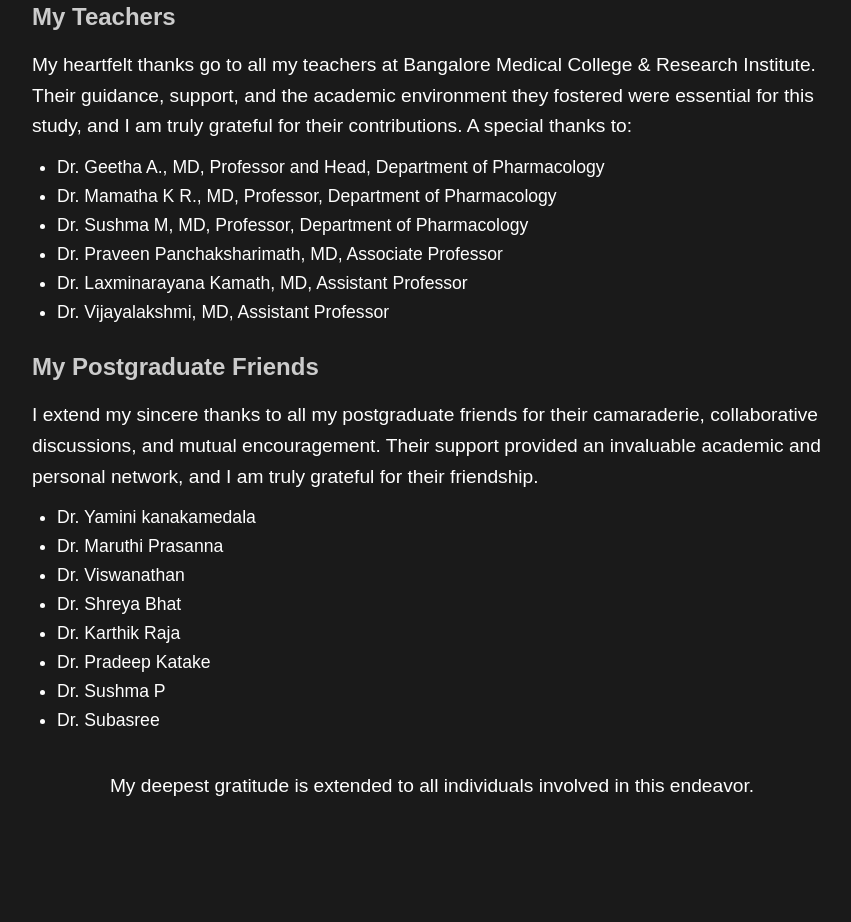
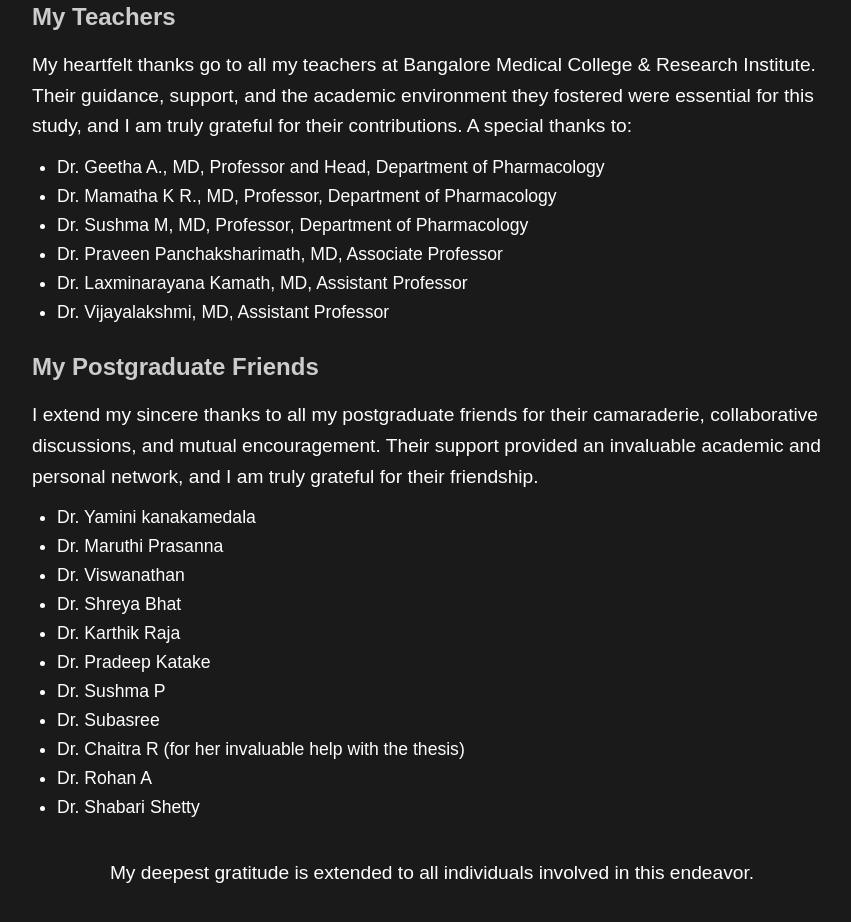
Before and after one commit to ARUNARAYAN/Mark-1, a plain HTML site: page index.html in a window 1280 px wide. Shown: the part 492-1414 px from the top of the page, without its empty margins (208-1059 px from the left). Before the commit the page ends 1369 px from the top, so only its background shows below. Drawn offline with Linux system fonts and the light colour scheme.

Commit message:
index.html

```diff
--- a/index.html
+++ b/index.html
@@ -117,6 +117,9 @@
                 <li>Dr. Pradeep Katake</li>
                 <li>Dr. Sushma P</li>
                 <li>Dr. Subasree</li>
+                <li>Dr. Chaitra R (for her invaluable help with the thesis)</li>
+                <li>Dr. Rohan A</li>
+                <li>Dr. Shabari Shetty</li>
             </ul>
         </div>
 
```
